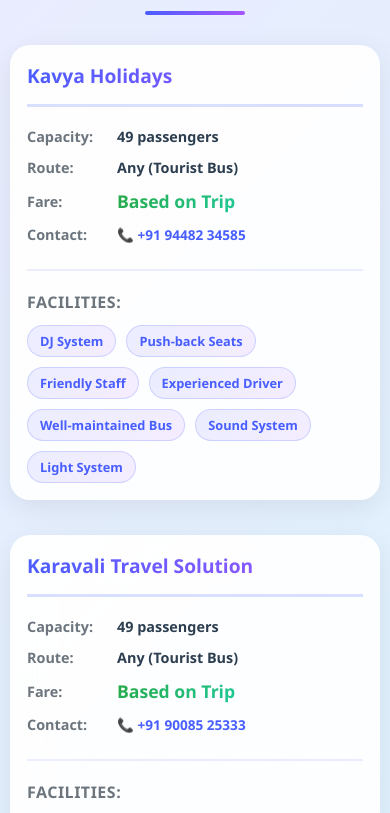
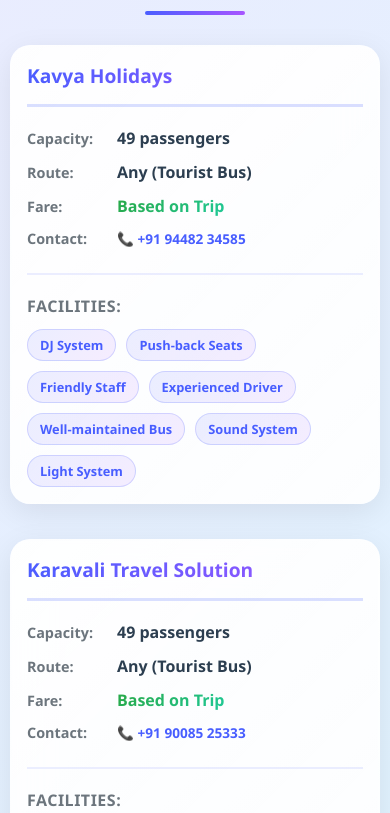
Before and after one commit to goperdoor/bus, a React (Create React App) app in the folder frontend/: page /RickshawBusManagement in a window 390 px wide. Shown: the part 1420-2233 px from the top of the page. Built offline with nearby package versions, Linux system fonts and the light colour scheme; no server answers.

Commit message:
Update RickshawBusManagement.css

```diff
--- a/frontend/src/Pages/RickshawBusManagement.css
+++ b/frontend/src/Pages/RickshawBusManagement.css
@@ -300,7 +300,7 @@
   -webkit-background-clip: text;
   -webkit-text-fill-color: transparent;
   background-clip: text;
-  font-weight: 800;
+  font-weight: 600;
   font-size: 1rem;
 }
 
@@ -499,11 +499,11 @@
   }
 
   .detail-value {
-    font-size: 0.9rem;
+    font-size: 1rem;
   }
 
   .detail-value.fare {
-    font-size: 1.1rem;
+    font-size: 1rem;
   }
 
   .facility-tag {
```
